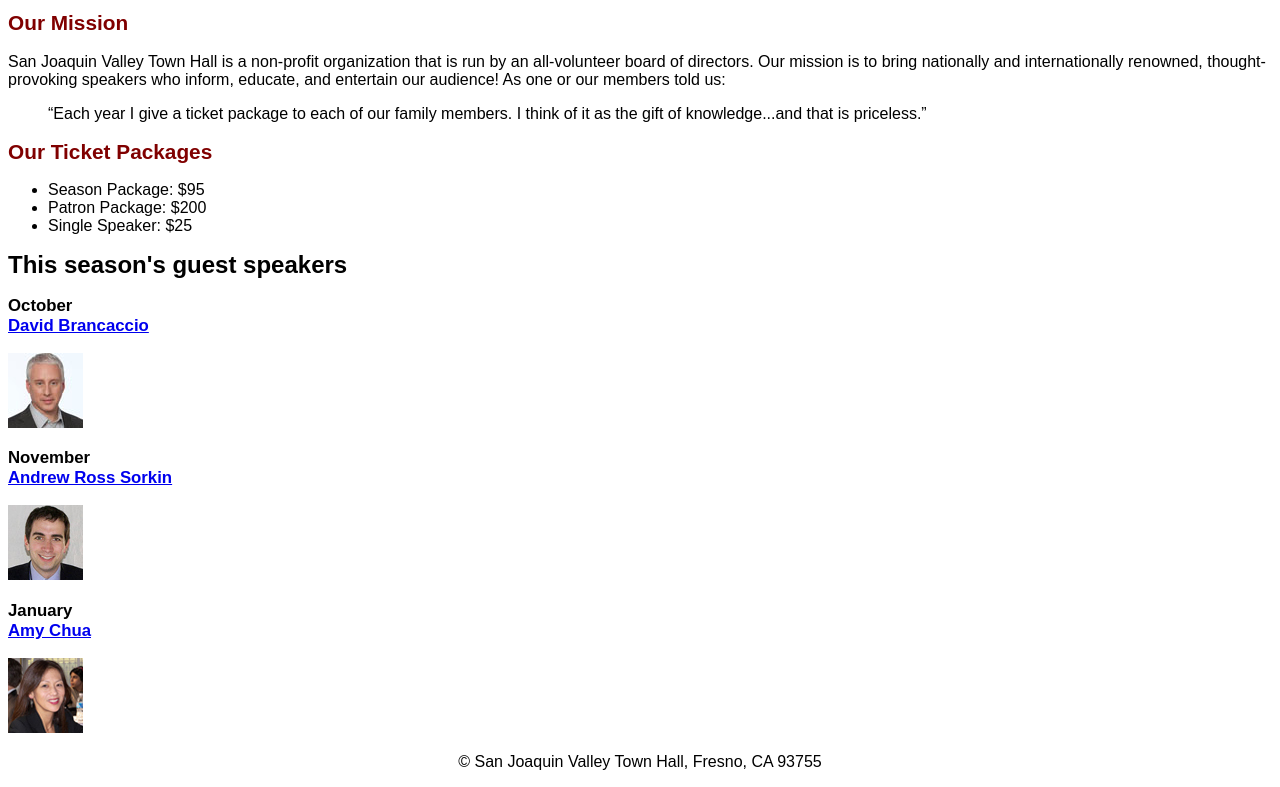
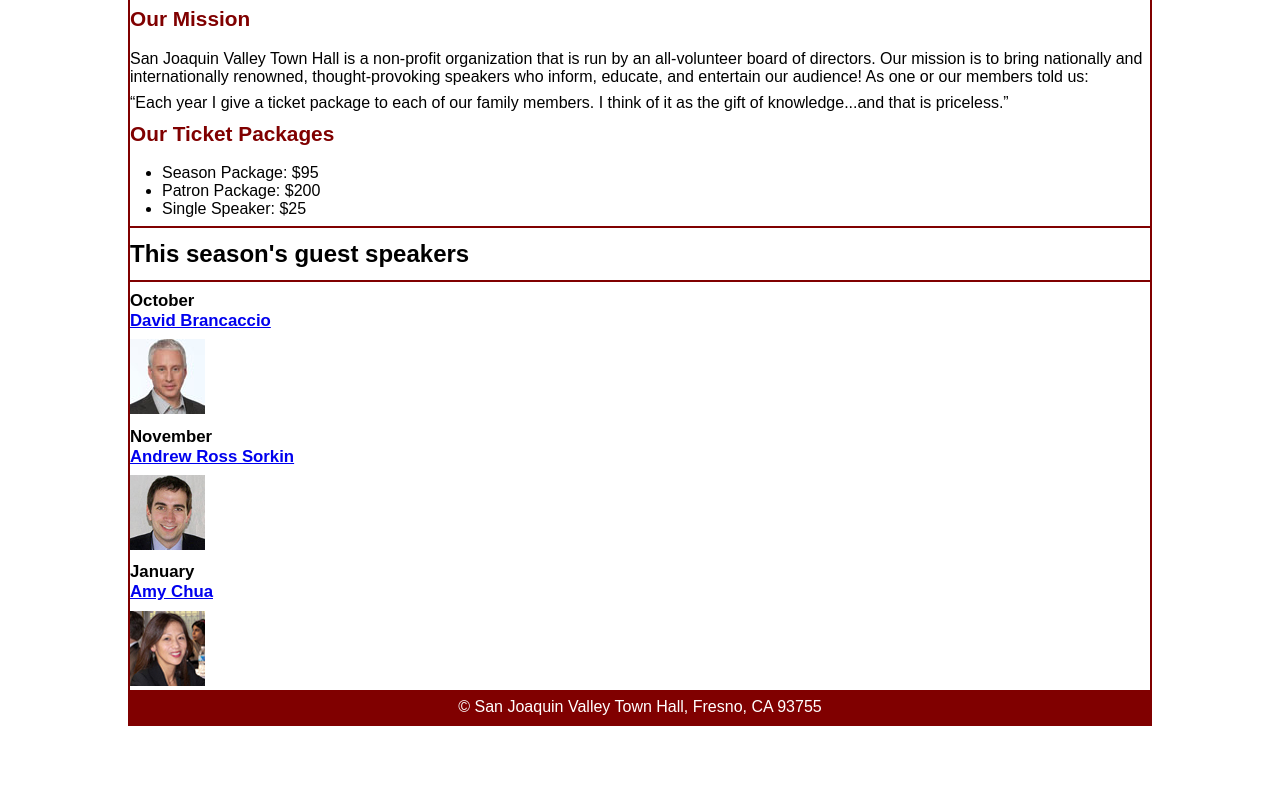
Before and after one commit to alidwin876/A07, a plain HTML site: page index.html in a window 1280 px wide. Shown: the part 119-906 px from the top of the page. After the commit the page ends 845 px from the top, so only its background shows below. Drawn offline with Linux system fonts and the light colour scheme.

Commit message:
Steps 1-11

```diff
--- a/styles/main.css
+++ b/styles/main.css
@@ -7,6 +7,10 @@
 body {
 	font-family: Arial, Helvetica, sans-serif;
     font-size: 100%;
+    /* make the width 80%, margin auto and 2-pixel border to use the accent color from the root */
+    width: 80%;
+    margin: auto;
+    border: 2px solid var(--accent-color);
 }
 a:hover, a:focus{
 	font-style: italic;
@@ -25,6 +29,8 @@
 
 /* the styles for the header */
 header {
+    /* add a border bottom with the accent color as the body*/
+    border-bottom: 2px solid var(--accent-color);
 	& h2 {
 		font-size: 175%;
 		text-indent: 30px;
@@ -40,14 +46,22 @@
 }
 
 /* the styles for the main content */
-main {
-	clear: left;
+/* add the h1 element inside of main and make the borders the same color for the body and header*/
+
+main h1 /*descendant*/ {
+	/*clear: left; */
+    border-top: 2px solid var(--accent-color);
+    border-bottom: 2px solid var(--accent-color);
 }
 
 /* the styles for the footer */
+/* set the bg color of the footer the same as the borders and the font color inside the nested p to white */
 footer {
+    background-color: var(--accent-color);
 	& p {
 		text-align: center;
+        /* make the text white */
+        color: white;
 	}
 }
 
@@ -55,3 +69,23 @@
 .large {
 	font-size: 125%;
 }
+
+/* setting all margins and padding to zero and also the box sizing property to broder box */
+
+* {
+    margin: 0;
+    padding: 0;
+    box-sizing: border-box;
+}
+
+/* index html only uses h1-h3; add a styling rule for padding .5em for headings, paragraphs and unordered lists */
+h1, h2, h3, p, ul {
+    padding-top: 0.5em;
+    padding-bottom: 0.5em;
+}
+
+/* style rule to make the left margin 2em for UNordered lists*/
+
+ul {
+    margin-left: 2em;
+}
```
